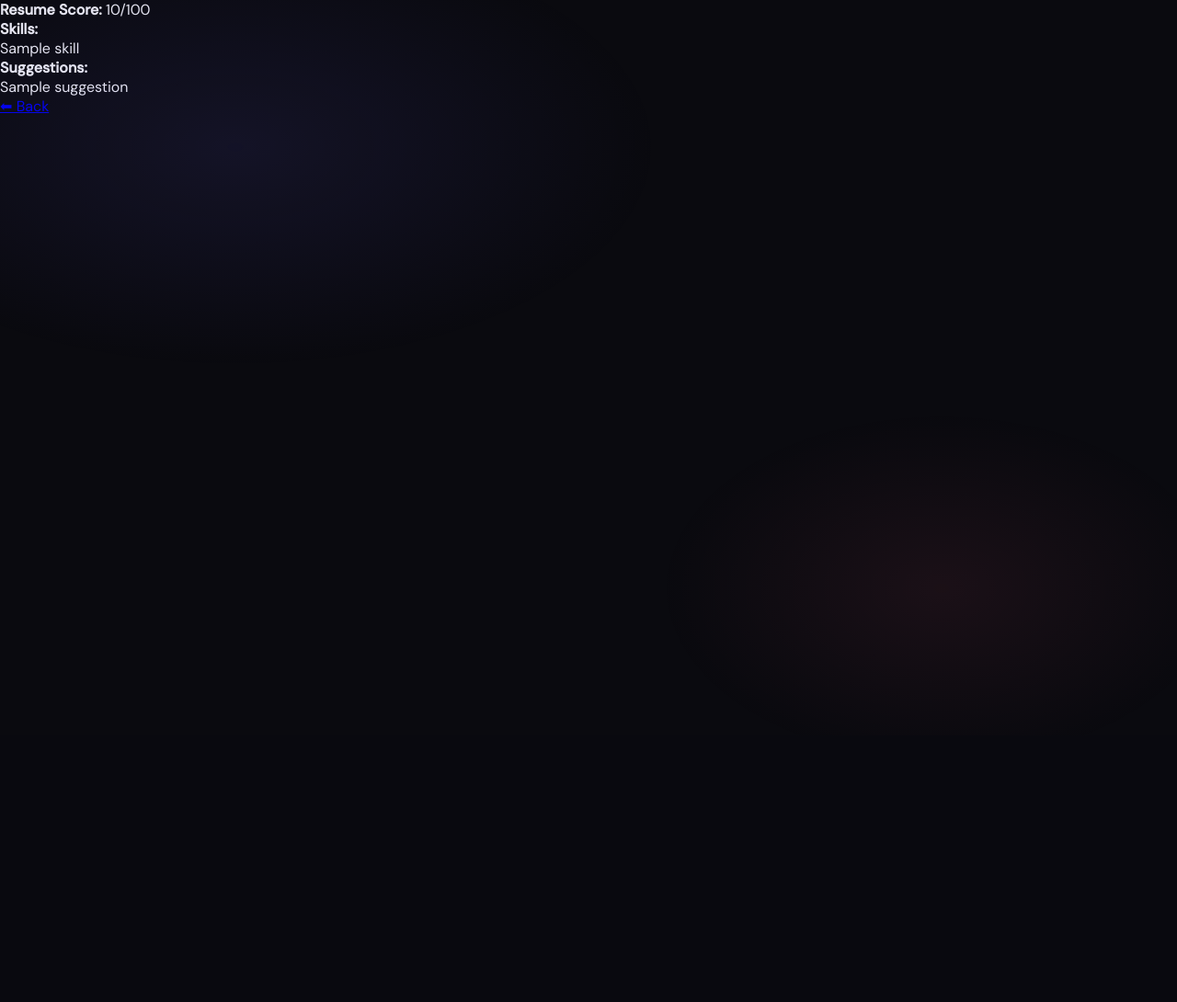
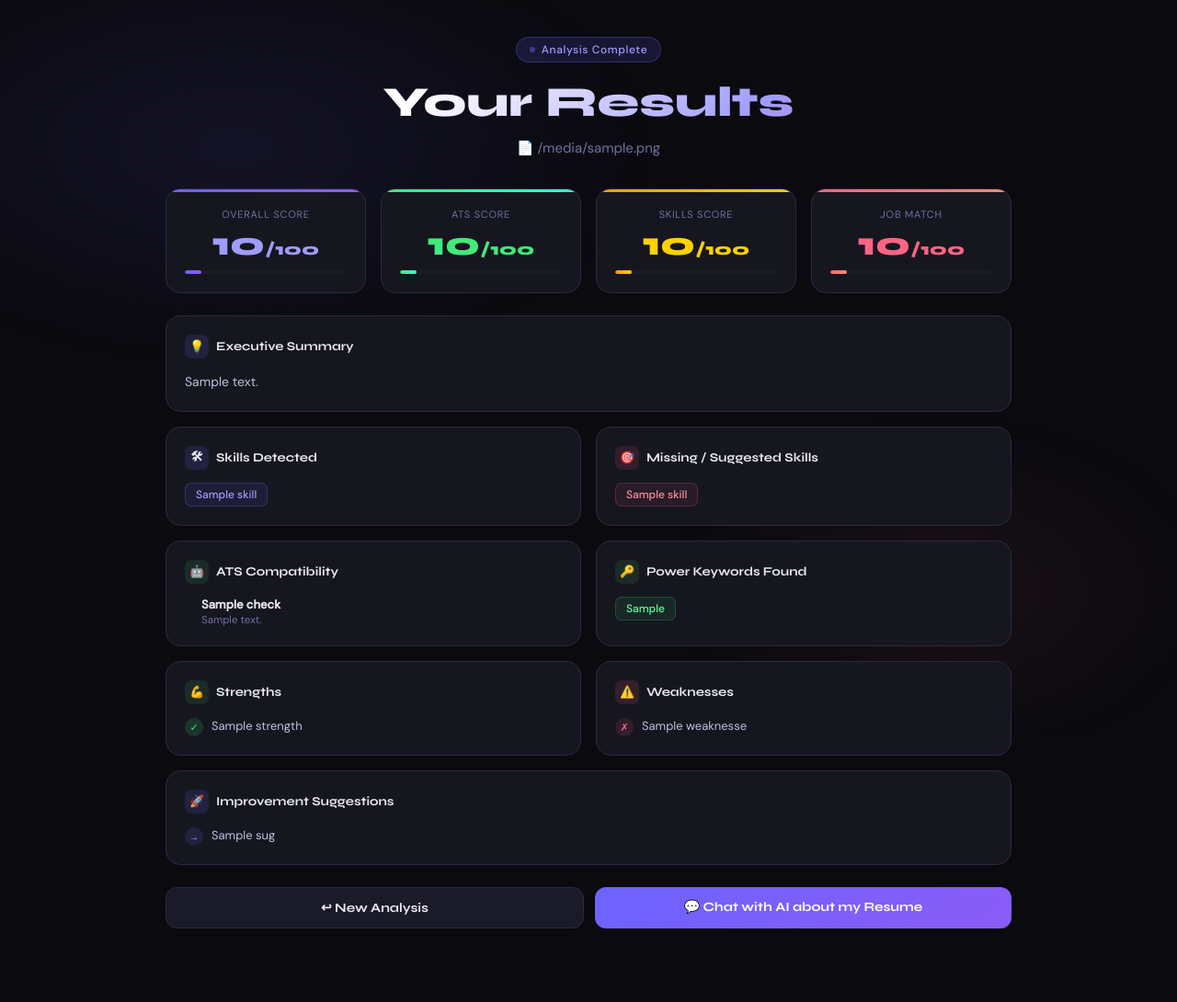
Before and after one commit to Pranesh-140904/ai-resume-analyser, a Flask app: template templates/result.html in a window 1280 px wide. Shown: the whole page at 92% size. Before the commit the page ends 699 px from the top, so only its background shows below. Run offline with Flask 3, Linux system fonts and the light colour scheme; the template is opened without the code that fills it: most values are stand-ins (such as "Sample title", 1, 10 or a date in 2020); some libraries are stand-ins or nearby versions.

Commit message:
Fix result page UI

```diff
--- a/app.py
+++ b/app.py
@@ -11,7 +11,7 @@ UPLOAD_FOLDER = "uploads"
 os.makedirs(UPLOAD_FOLDER, exist_ok=True)
 
 # ─── PASTE YOUR FREE GROQ API KEY HERE ───────────────────────────────────────
-GROQ_API_KEY = os.environ.get("GROQ_API_KEY", "your-groq-api-key-here")
+GROQ_API_KEY = os.environ.get("GROQ_API_KEY", "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")
 # ─────────────────────────────────────────────────────────────────────────────
 
 client = Groq(api_key=GROQ_API_KEY)
--- a/templates/result.html
+++ b/templates/result.html
@@ -1,44 +1,138 @@
 <!DOCTYPE html>
-<html>
+<html lang="en">
 <head>
-    <title>Result</title>
-    <link rel="stylesheet" href="{{ url_for('static', filename='style.css') }}">
+  <meta charset="UTF-8"/>
+  <meta name="viewport" content="width=device-width, initial-scale=1.0"/>
+  <title>Analysis Results — AI Resume Analyser</title>
+  <link rel="stylesheet" href="{{ url_for('static', filename='style.css') }}"/>
 </head>
 <body>
 
-<div class="chat-container">
+<div class="container">
 
-    <div class="chat-box">
+  <header style="margin-bottom:32px">
+    <div class="badge"><span class="dot"></span> Analysis Complete</div>
+    <h1 style="font-size:clamp(28px,5vw,46px)">Your Results</h1>
+    <p class="subtitle">📄 {{ filename }}</p>
+  </header>
 
-        <div class="message bot">
-            <p><strong>Resume Score:</strong> {{ score }}/100</p>
+  <div class="scores-row">
+    <div class="score-card overall">
+      <div class="score-label">Overall Score</div>
+      <div class="score-num">{{ result.overall_score }}<span style="font-size:18px">/100</span></div>
+      <div class="score-bar-wrap"><div class="score-bar" style="width:{{ result.overall_score }}%"></div></div>
+    </div>
+    <div class="score-card ats">
+      <div class="score-label">ATS Score</div>
+      <div class="score-num">{{ result.ats_score }}<span style="font-size:18px">/100</span></div>
+      <div class="score-bar-wrap"><div class="score-bar" style="width:{{ result.ats_score }}%"></div></div>
+    </div>
+    <div class="score-card skills-card">
+      <div class="score-label">Skills Score</div>
+      <div class="score-num">{{ result.skills_score }}<span style="font-size:18px">/100</span></div>
+      <div class="score-bar-wrap"><div class="score-bar" style="width:{{ result.skills_score }}%"></div></div>
+    </div>
+    <div class="score-card match">
+      <div class="score-label">Job Match</div>
+      {% if result.job_match_score is not none %}
+        <div class="score-num">{{ result.job_match_score }}<span style="font-size:18px">/100</span></div>
+        <div class="score-bar-wrap"><div class="score-bar" style="width:{{ result.job_match_score }}%"></div></div>
+      {% else %}
+        <div class="score-num" style="font-size:20px;padding-top:8px">N/A</div>
+        <p style="font-size:11px;color:var(--muted);margin-top:6px">No JD provided</p>
+      {% endif %}
+    </div>
   </div>
 
-        <div class="message bot">
-            <p><strong>Skills:</strong></p>
-            <ul>
-                {% for skill in skills %}
-                <li>{{ skill }}</li>
+  <div class="detail-grid">
+
+    <div class="detail-card full">
+      <div class="card-title"><div class="card-icon" style="background:rgba(108,99,255,0.15)">💡</div> Executive Summary</div>
+      <p class="summary-text">{{ result.summary }}</p>
+    </div>
+
+    <div class="detail-card">
+      <div class="card-title"><div class="card-icon" style="background:rgba(108,99,255,0.15)">🛠</div> Skills Detected</div>
+      <div class="tags-wrap">
+        {% for skill in result.skills_found %}
+          <span class="tag skill">{{ skill }}</span>
+        {% else %}
+          <span class="muted-text">None detected</span>
+        {% endfor %}
+      </div>
+    </div>
+
+    <div class="detail-card">
+      <div class="card-title"><div class="card-icon" style="background:rgba(255,101,132,0.12)">🎯</div> Missing / Suggested Skills</div>
+      <div class="tags-wrap">
+        {% for skill in result.missing_skills %}
+          <span class="tag missing">{{ skill }}</span>
+        {% else %}
+          <span class="muted-text">None identified</span>
+        {% endfor %}
+      </div>
+    </div>
+
+    <div class="detail-card">
+      <div class="card-title"><div class="card-icon" style="background:rgba(67,233,123,0.1)">🤖</div> ATS Compatibility</div>
+      <div class="ats-checks">
+        {% for check in result.ats_checks %}
+          <div class="ats-item">
+            <div class="ats-dot {{ check.status }}"></div>
+            <div>
+              <strong>{{ check.label }}</strong>
+              {% if check.note %}<span class="ats-note">{{ check.note }}</span>{% endif %}
+            </div>
+          </div>
+        {% endfor %}
+      </div>
+    </div>
+
+    <div class="detail-card">
+      <div class="card-title"><div class="card-icon" style="background:rgba(67,233,123,0.1)">🔑</div> Power Keywords Found</div>
+      <div class="tags-wrap">
+        {% for kw in result.power_keywords %}
+          <span class="tag keyword">{{ kw }}</span>
+        {% else %}
+          <span class="muted-text">None detected</span>
+        {% endfor %}
+      </div>
+    </div>
+
+    <div class="detail-card">
+      <div class="card-title"><div class="card-icon" style="background:rgba(67,233,123,0.1)">💪</div> Strengths</div>
+      <ul class="feedback-list">
+        {% for s in result.strengths %}
+          <li class="feedback-item strength"><div class="fi-icon">✓</div><span>{{ s }}</span></li>
         {% endfor %}
       </ul>
     </div>
 
-        <div class="message bot">
-            <p><strong>Suggestions:</strong></p>
-            <ul>
-                {% for s in suggestions %}
-                <li>{{ s }}</li>
+    <div class="detail-card">
+      <div class="card-title"><div class="card-icon" style="background:rgba(255,101,132,0.12)">⚠️</div> Weaknesses</div>
+      <ul class="feedback-list">
+        {% for w in result.weaknesses %}
+          <li class="feedback-item weakness"><div class="fi-icon">✗</div><span>{{ w }}</span></li>
+        {% endfor %}
+      </ul>
+    </div>
+
+    <div class="detail-card full">
+      <div class="card-title"><div class="card-icon" style="background:rgba(108,99,255,0.15)">🚀</div> Improvement Suggestions</div>
+      <ul class="feedback-list">
+        {% for sug in result.suggestions %}
+          <li class="feedback-item suggestion"><div class="fi-icon">→</div><span>{{ sug }}</span></li>
         {% endfor %}
       </ul>
     </div>
 
   </div>
 
-    <div class="input-box">
-        <a href="/" class="back-btn">⬅ Back</a>
+  <div class="action-row">
+    <a href="/" class="action-btn secondary">↩ New Analysis</a>
+    <a href="/chat" class="action-btn primary">💬 Chat with AI about my Resume</a>
   </div>
 
 </div>
-
 </body>
 </html>
```
Lines whose indentation alone changed are shown as unchanged.
